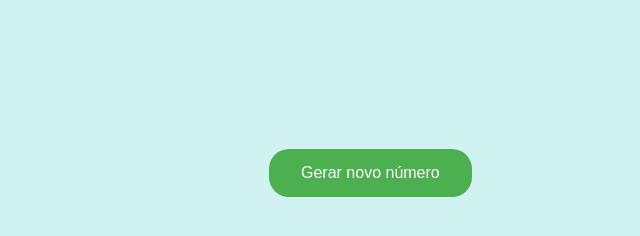
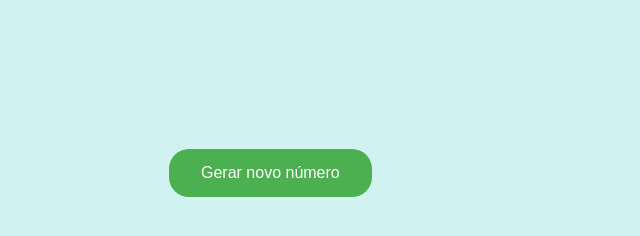
Before and after one commit to pastorelligui/bingo-gui, a plain HTML site: page index.html in a window 1280 px wide. Shown: the part 474-710 px from the top of the page, without its empty margins (351-991 px from the left). Drawn offline with Linux system fonts and the light colour scheme.

Commit message:
Update style.css

```diff
--- a/style.css
+++ b/style.css
@@ -18,7 +18,7 @@ button{
   display: inline-block;
   font-size: 16px;
   position: absolute;
-  left: 620px;
+  left: 520px;
   border-radius: 20px;
 
 }
```
